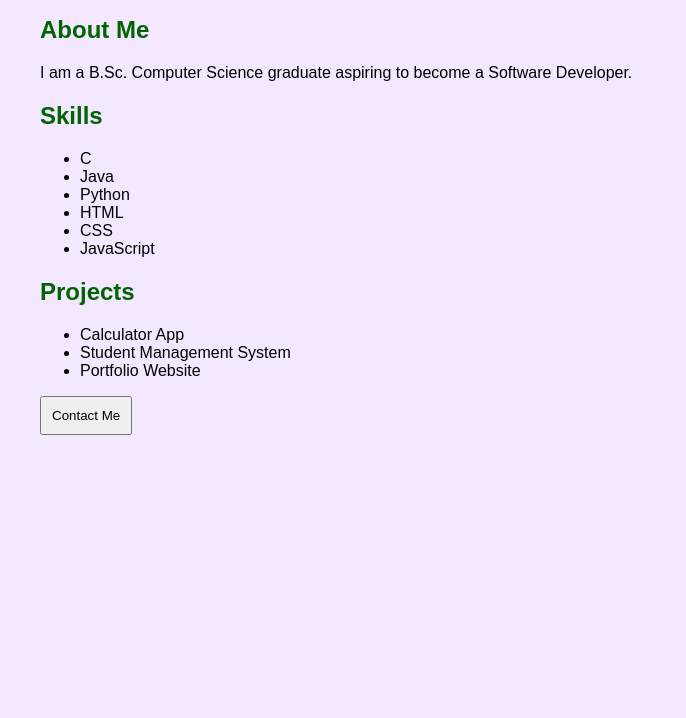
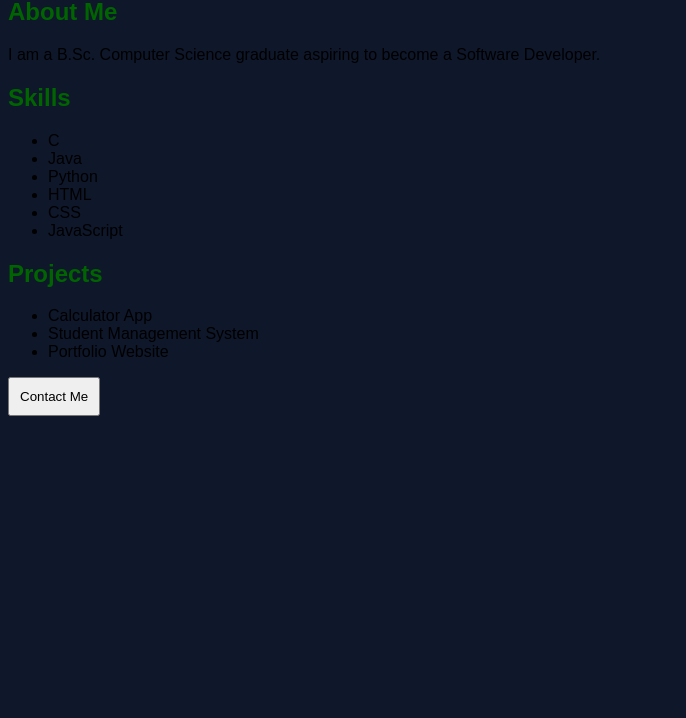
Before and after one commit to Megha-Git-byte/Portfolio-website, a plain HTML site: page index.html in a window 1280 px wide. Shown: the part 82-800 px from the top of the page, without its empty margins (0-686 px from the left). Drawn offline with Linux system fonts and the light colour scheme.

Commit message:
Update style.css

```diff
--- a/style.css
+++ b/style.css
@@ -1,7 +1,7 @@
 body{
     font-family:Arial;
-    margin:40px;
-    background-color: #f3e8ff;
+    margin:40 px;
+    background-color: #0f172a;
 }
 h1{
     color:blue;
```
